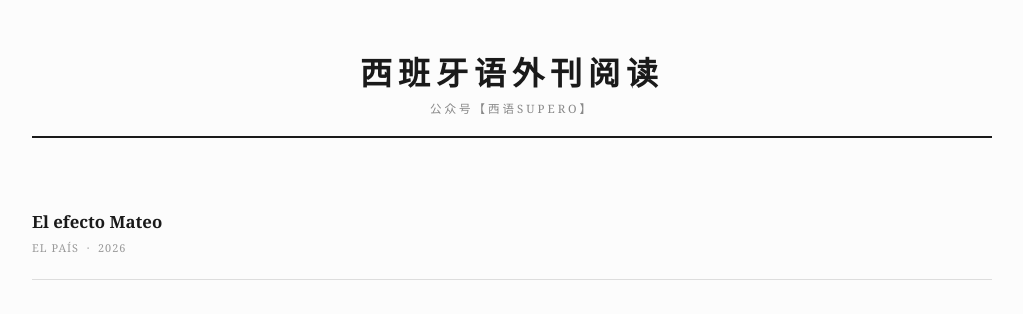
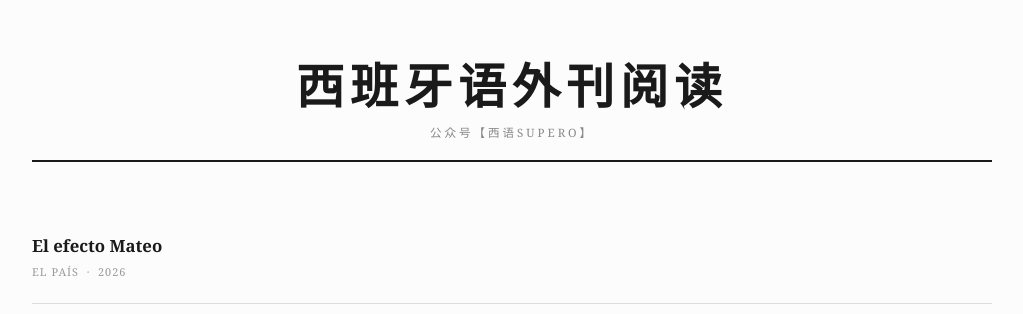
Before and after one commit to lilitutute/spanish-reader-sin-auido, a plain HTML site: page index.html in a window 1280 px wide. Shown: the whole page, without its empty margins (128-1151 px from the left). Drawn offline with Linux system fonts and the light colour scheme.

Commit message:
index.html

```diff
--- a/index.html
+++ b/index.html
@@ -12,7 +12,7 @@
     background: #fcfcfc;
     color: #1a1a1a;
     padding: 48px 12px;
-    font-size: 16px;
+    font-size: 19px;
   }
 
   .container { max-width: 960px; margin: 0 auto; }
@@ -25,7 +25,7 @@
     border-bottom: 2px solid #1a1a1a;
   }
   header h1 {
-    font-size: 2rem;
+    font-size: 3rem;
     font-weight: 900;
     letter-spacing: 6px;
     text-transform: uppercase;
```
